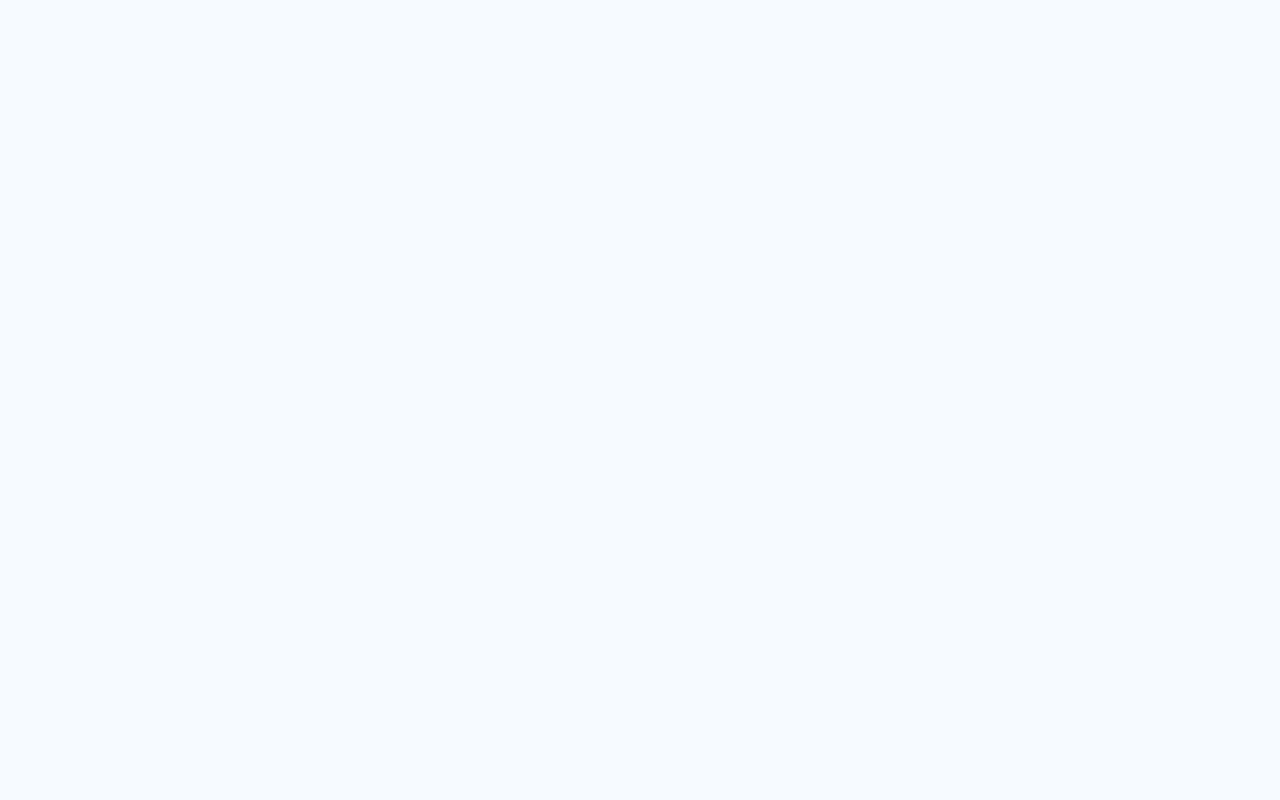
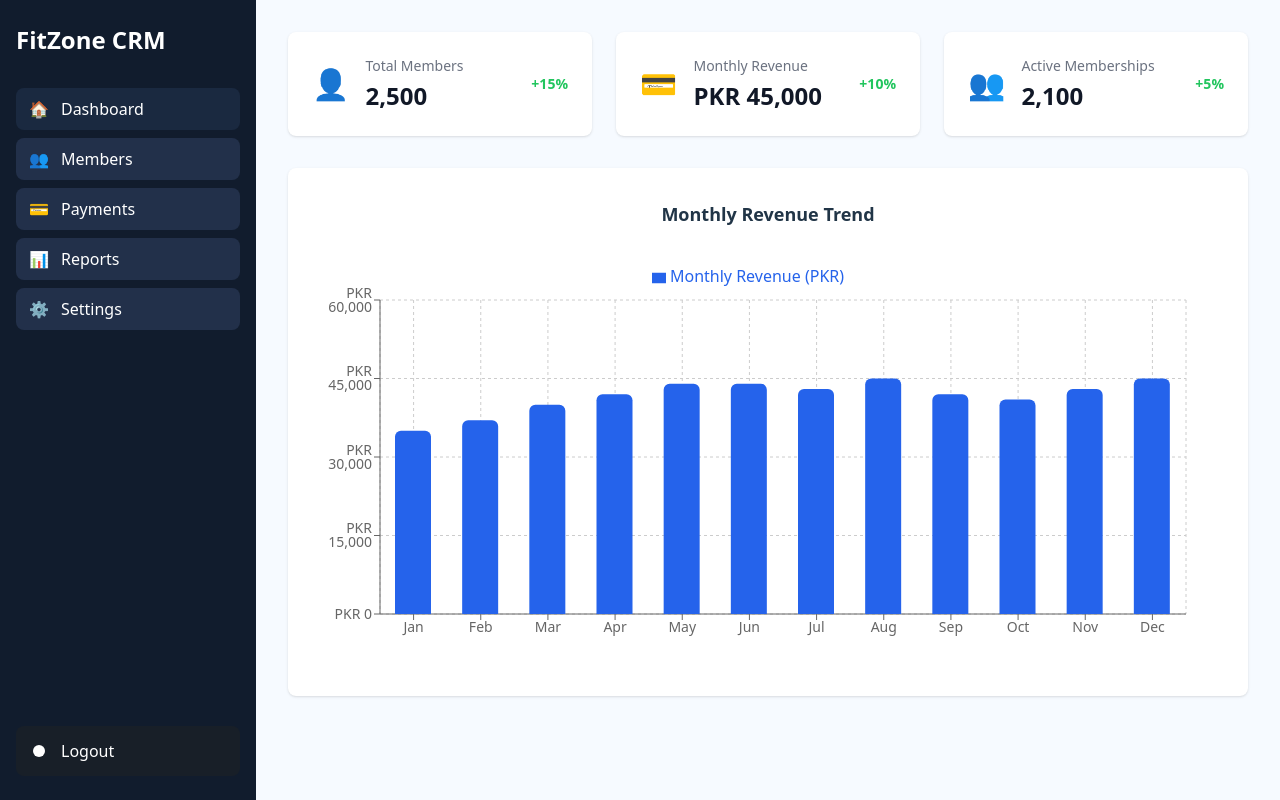
Before and after one commit to WaleedUmar007/GYM-CRM, a React (Vite) app: page /superadmin/dashboard in a window 1280 px wide. Before the commit this address had no page. Built offline with nearby package versions, Linux system fonts and the light colour scheme.

Commit message:
UI Added for SuperAdmin Dashboard

```diff
--- a/package.json
+++ b/package.json
@@ -10,11 +10,12 @@
     "preview": "vite preview"
   },
   "dependencies": {
+    "@headlessui/react": "^1.7.18",
+    "@heroicons/react": "^2.1.1",
     "react": "^18.2.0",
     "react-dom": "^18.2.0",
     "react-router-dom": "^6.22.3",
-    "@headlessui/react": "^1.7.18",
-    "@heroicons/react": "^2.1.1"
+    "recharts": "^2.15.3"
   },
   "devDependencies": {
     "@types/react": "^18.2.64",
--- a/src/App.tsx
+++ b/src/App.tsx
@@ -3,6 +3,7 @@ import LandingPage from './pages/LandingPage';
 import LoginPage from './pages/LoginPage';
 import AdminPage from './pages/AdminPage';
 import DashboardPage from './pages/DashboardPage';
+import SuperAdminDashboardPage from './pages/SuperAdminDashboardPage';
 
 function App() {
   return (
@@ -12,6 +13,7 @@ function App() {
         <Route path="/login" element={<LoginPage />} />
         <Route path="/admin" element={<AdminPage />} />
         <Route path="/dashboard" element={<DashboardPage />} />
+        <Route path="/superadmin/dashboard" element={<SuperAdminDashboardPage />} />
       </Routes>
     </Router>
   );
--- a/src/pages/LoginPage.tsx
+++ b/src/pages/LoginPage.tsx
@@ -13,7 +13,11 @@ export default function LoginPage({ onLoginSuccess }: LoginPageProps) {
 
   function handleLogin(e: React.FormEvent) {
     e.preventDefault();
-    if (email === 'admin@kotlagymkhana.com' && password === 'pak786') {
+    if (email === 'superadmin@kotlagymkhana.com' && password === 'pak786') {
+      setError('');
+      onLoginSuccess?.();
+      navigate('/superadmin/dashboard');
+    } else if (email === 'admin@kotlagymkhana.com' && password === 'pak786') {
       setError('');
       onLoginSuccess?.();
       navigate('/admin');
--- /dev/null
+++ b/src/pages/SuperAdminDashboardPage.tsx
@@ -0,0 +1,110 @@
+import { useState } from 'react';
+import {
+  BarChart,
+  Bar,
+  XAxis,
+  YAxis,
+  Tooltip,
+  ResponsiveContainer,
+  Legend,
+  CartesianGrid,
+} from 'recharts';
+
+const stats = [
+  {
+    label: 'Total Members',
+    value: '2,500',
+    change: '+15%',
+    icon: '👤',
+    color: 'text-blue-600',
+  },
+  {
+    label: 'Monthly Revenue',
+    value: 'PKR 45,000',
+    change: '+10%',
+    icon: '💳',
+    color: 'text-blue-600',
+  },
+  {
+    label: 'Active Memberships',
+    value: '2,100',
+    change: '+5%',
+    icon: '👥',
+    color: 'text-blue-600',
+  },
+];
+
+// Example: dynamic data for a whole year
+const revenueData = [
+  { month: 'Jan', revenue: 35000 },
+  { month: 'Feb', revenue: 37000 },
+  { month: 'Mar', revenue: 40000 },
+  { month: 'Apr', revenue: 42000 },
+  { month: 'May', revenue: 44000 },
+  { month: 'Jun', revenue: 44000 },
+  { month: 'Jul', revenue: 43000 },
+  { month: 'Aug', revenue: 45000 },
+  { month: 'Sep', revenue: 42000 },
+  { month: 'Oct', revenue: 41000 },
+  { month: 'Nov', revenue: 43000 },
+  { month: 'Dec', revenue: 45000 },
+];
+
+export default function SuperAdminDashboardPage() {
+  const [active, setActive] = useState('Dashboard');
+  return (
+    <div className="min-h-screen w-screen flex bg-[#f6faff]">
+      {/* Sidebar */}
+      <aside className="w-64 bg-[#111c2d] text-white flex flex-col justify-between py-6 px-4 min-h-screen">
+        <div>
+          <div className="text-2xl font-bold mb-8">FitZone CRM</div>
+          <nav className="space-y-2">
+            {['Dashboard', 'Members', 'Payments', 'Reports', 'Settings'].map((item) => (
+              <button
+                key={item}
+                className={`w-full flex items-center gap-3 px-3 py-2 rounded-lg font-medium text-left transition-colors ${active === item ? 'bg-[#1a2940]' : 'bg-[#22304a]'} text-white`}
+                onClick={() => setActive(item)}
+              >
+                <span>{item === 'Dashboard' ? '🏠' : item === 'Members' ? '👥' : item === 'Payments' ? '💳' : item === 'Reports' ? '📊' : '⚙️'}</span>
+                {item}
+              </button>
+            ))}
+          </nav>
+        </div>
+        <button className="w-full flex items-center gap-2 bg-[#181f28] hover:bg-[#232b36] text-white text-base rounded-lg px-4 py-3 mt-8 font-medium transition-colors">
+          <span className="w-3 h-3 rounded-full bg-white inline-block mr-2"></span>
+          Logout
+        </button>
+      </aside>
+      {/* Main Content */}
+      <main className="flex-1 p-8 bg-[#f6faff] min-h-screen w-full">
+        <div className="grid grid-cols-1 md:grid-cols-3 gap-6 mb-8 w-full">
+          {stats.map((stat) => (
+            <div key={stat.label} className="bg-white rounded-lg shadow p-6 w-full flex items-center gap-4">
+              <div className={`text-3xl ${stat.color}`}>{stat.icon}</div>
+              <div className="flex-1">
+                <div className="text-gray-500 text-sm mb-1">{stat.label}</div>
+                <div className="text-2xl font-bold text-gray-900">{stat.value}</div>
+              </div>
+              <div className="text-green-500 font-semibold text-sm">{stat.change}</div>
+            </div>
+          ))}
+        </div>
+        {/* Professional Bar Chart with Recharts */}
+        <div className="bg-white rounded-lg shadow p-8 w-full flex flex-col items-center justify-center" style={{ minHeight: 500 }}>
+          <div className="text-lg font-semibold mb-4">Monthly Revenue Trend</div>
+          <ResponsiveContainer width="100%" height={420}>
+            <BarChart data={revenueData} margin={{ top: 20, right: 30, left: 0, bottom: 20 }}>
+              <CartesianGrid strokeDasharray="3 3" />
+              <XAxis dataKey="month" tick={{ fontSize: 14 }} />
+              <YAxis tick={{ fontSize: 14 }} tickFormatter={v => `PKR ${v.toLocaleString()}`} />
+              <Tooltip formatter={v => `PKR ${v.toLocaleString()}`} cursor={{ fill: '#e0f2fe' }} />
+              <Legend verticalAlign="top" height={36} />
+              <Bar dataKey="revenue" name="Monthly Revenue (PKR)" fill="#2563eb" radius={[6, 6, 0, 0]} barSize={36} />
+            </BarChart>
+          </ResponsiveContainer>
+        </div>
+      </main>
+    </div>
+  );
+}
```
Also changed, not shown: 1 other file (tests, documents, lock files or other folders).
